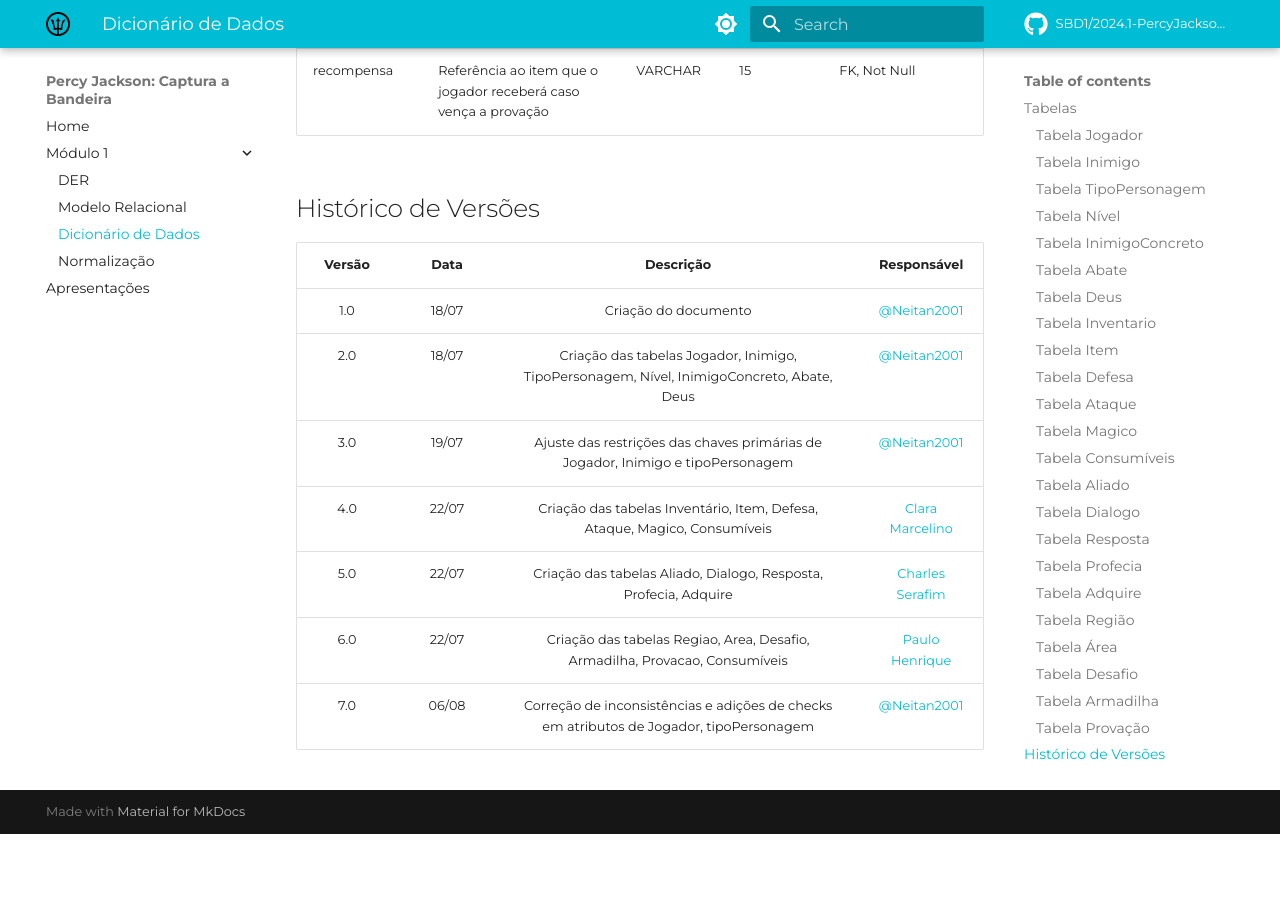
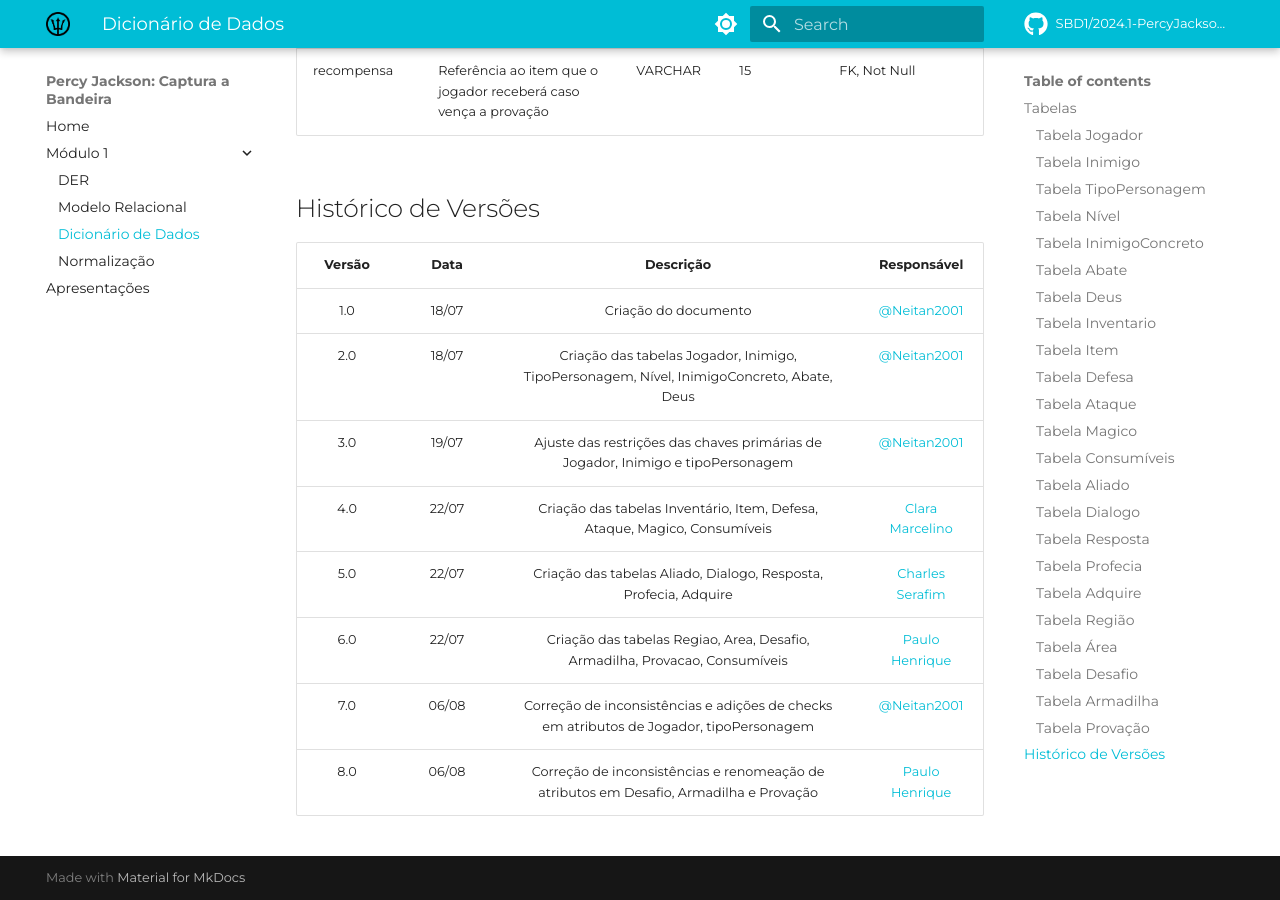
Before and after one commit to SBD1/2024.1-PercyJackson, an MkDocs documentation site: the page built from docs/modulo1/DD.md, in a window 1280 px wide and 900 px high, scrolled down 19882 px. Built offline with MkDocs 1.6.1 and Material for MkDocs 9.7.7, drawn with Linux system fonts in a browser that asks for light colours; comment, search, counter and statistics services are not loaded; before the commit the page ends 20716 px from its top, so only the background shows below that; some of the changed lines change nothing that is shown; some of the changed text lies outside the part shown.

Commit message:
docs: update dd

```diff
--- a/docs/modulo1/DD.md
+++ b/docs/modulo1/DD.md
@@ -304,8 +304,8 @@
 
 | Nome        | Descrição                                                          | Tipo de dado | Tamanho | Restrições de domínio (PK, FK, Not Null, Check, Default, Identity) |
 | ----------- | ------------------------------------------------------------------ | ------------ | ------- | ------------------------------------------------------------------ |
-| idDesafio   | Número que identifica unicamente um desafio                        | INTEGER      |         | PK, Identity                                                       |
-| tipoDesafio | Variável para identificar o  tipo de desafio (armação ou provação) | CHAR         | 15      | Check (tipoDesafio == 'a' or tipoDesafio == 'p')                   |
+| id   | Número que identifica unicamente um desafio                        | INTEGER      |         | PK, Identity                                                       |
+| tipo | Variável para identificar o  tipo de desafio (armação ou provação) | CHAR         | 1      | Check (tipoDesafio == 'a' or tipoDesafio == 'p')                   |
 
 ### Tabela Armadilha
 
@@ -316,7 +316,7 @@
 
 | Nome               | Descrição                                                                          | Tipo de dado | Tamanho | Restrições de domínio (PK, FK, Not Null, Check, Default, Identity) |
 | ------------------ | ---------------------------------------------------------------------------------- | ------------ | ------- | ------------------------------------------------------------------ |
-| idArmadilha        | Número que identifica unicamente uma armadilha                                     | INTEGER      |         | PK, FK, Identity                                                   |
+| id        | Número que identifica unicamente uma armadilha                                     | INTEGER      |         | PK, FK, Identity                                                   |
 | descricao          | Descrição detalhada de uma armadilha e suas singularidades                         | TEXT         | -       | Not Null                                                           |
 | DTForca            | Número de força mínima que um jogador deve possuir para vencer a armadilha         | INTEGER      |         | Not Null                                                           |
 | DTAgilidade        | Número de agilidade mínima que um jogador deve possuir para vencer a armadilha     | INTEGER      |         | Not Null                                                           |
@@ -332,7 +332,7 @@
 
 | Nome           | Descrição                                                                        | Tipo de dado | Tamanho | Restrições de domínio (PK, FK, Not Null, Check, Default, Identity) |
 | -------------- | -------------------------------------------------------------------------------- | ------------ | ------- | ------------------------------------------------------------------ |
-| idProvacao     | Número que identifica unicamente uma provação                                    | INTEGER      |         | PK, FK, Identity                                                   |
+| id     | Número que identifica unicamente uma provação                                    | INTEGER      |         | PK, FK, Identity                                                   |
 | descricao      | Descrição detalhada de uma provação e suas singularidades                        | TEXT         | -       | Not Null                                                           |
 | DTForca        | Número de força mínima que um jogador deve possuir para vencer a provação        | INTEGER      |         | Not Null                                                           |
 | DTAgilidade    | Número de agilidade mínima que um jogador deve possuir para vencer a provação    | INTEGER      |         | Not Null                                                           |
@@ -350,3 +350,4 @@
 |  5.0   | 22/07 |             Criação das tabelas Aliado, Dialogo, Resposta, Profecia, Adquire              | [Charles Serafim](https://github.com/charles-serafim) |
 |  6.0   | 22/07 |        Criação das tabelas Regiao, Area, Desafio, Armadilha, Provacao, Consumíveis        |    [Paulo Henrique](https://github.com/owhenrique)    |
 |  7.0   | 06/08 |  Correção de inconsistências e adições de checks em atributos de Jogador, tipoPersonagem  |     [@Neitan2001](https://github.com/Neitan2001)      |
+|  8.0   | 06/08 |  Correção de inconsistências e renomeação de atributos em Desafio, Armadilha e Provação  |     [Paulo Henrique](https://github.com/owhenrique)      |
```
